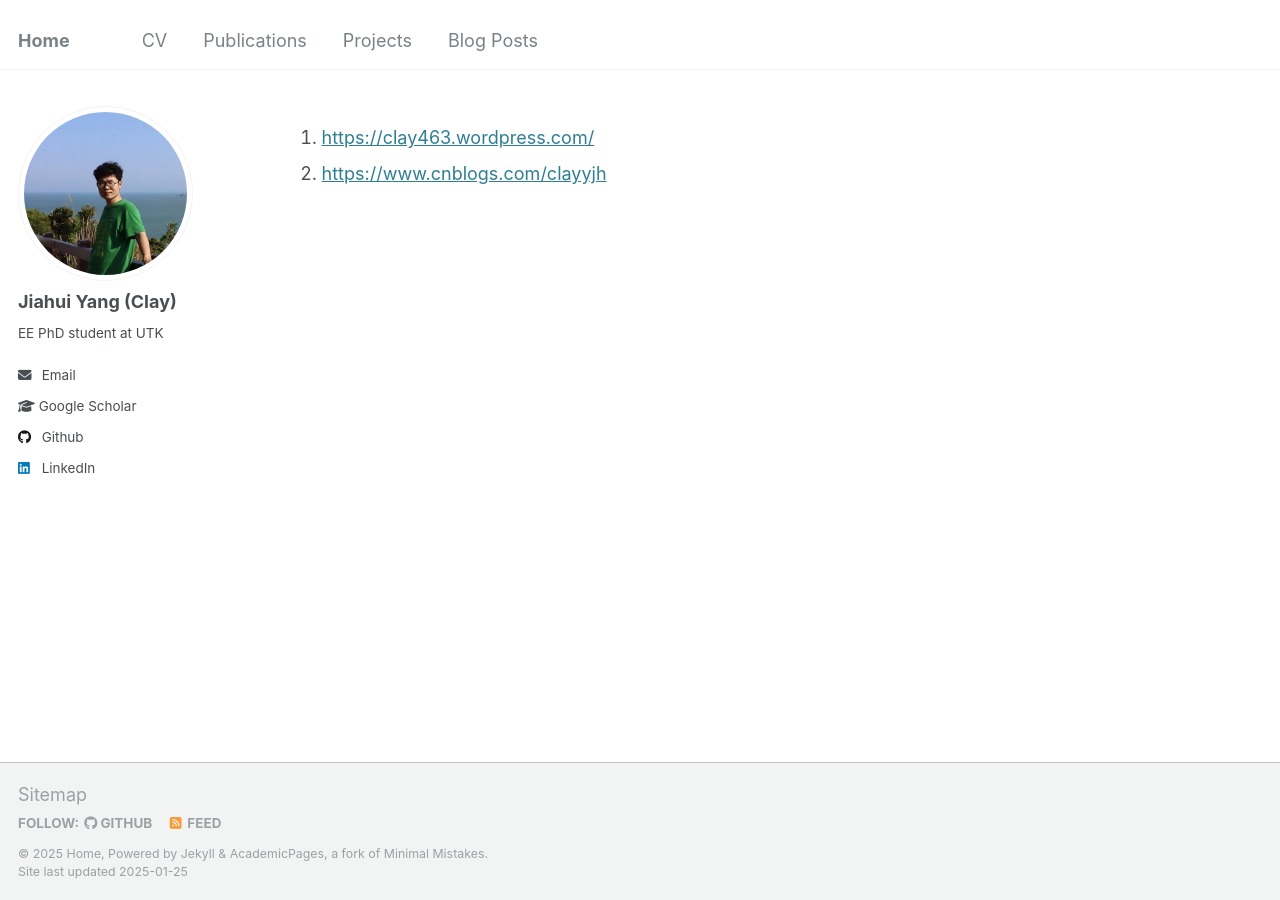
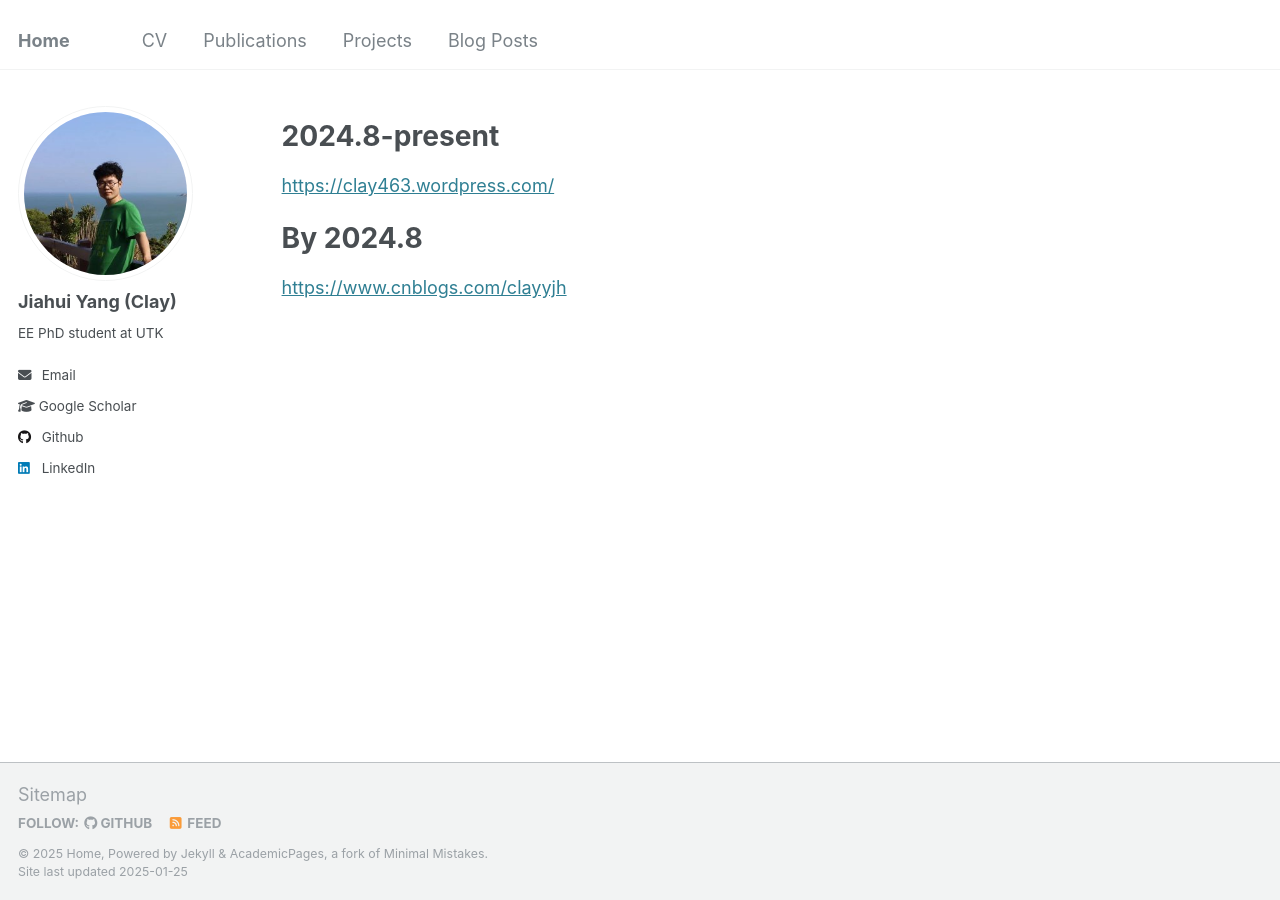
Before and after one commit to ClayUTK/intro, a Jekyll site: the page built from _pages/blog.md, in a window 1280 px wide. Built offline with Jekyll 4.4.1, drawn with Linux system fonts in a browser that asks for light colours.

Commit message:
Update blog.md

```diff
--- a/_pages/blog.md
+++ b/_pages/blog.md
@@ -9,5 +9,8 @@ redirect_from:
 
 {% include base_path %}
 
-1. <https://clay463.wordpress.com/>
-2. <https://www.cnblogs.com/clayyjh>
+# 2024.8-present
+<https://clay463.wordpress.com/>
+
+# By 2024.8
+<https://www.cnblogs.com/clayyjh>
```
